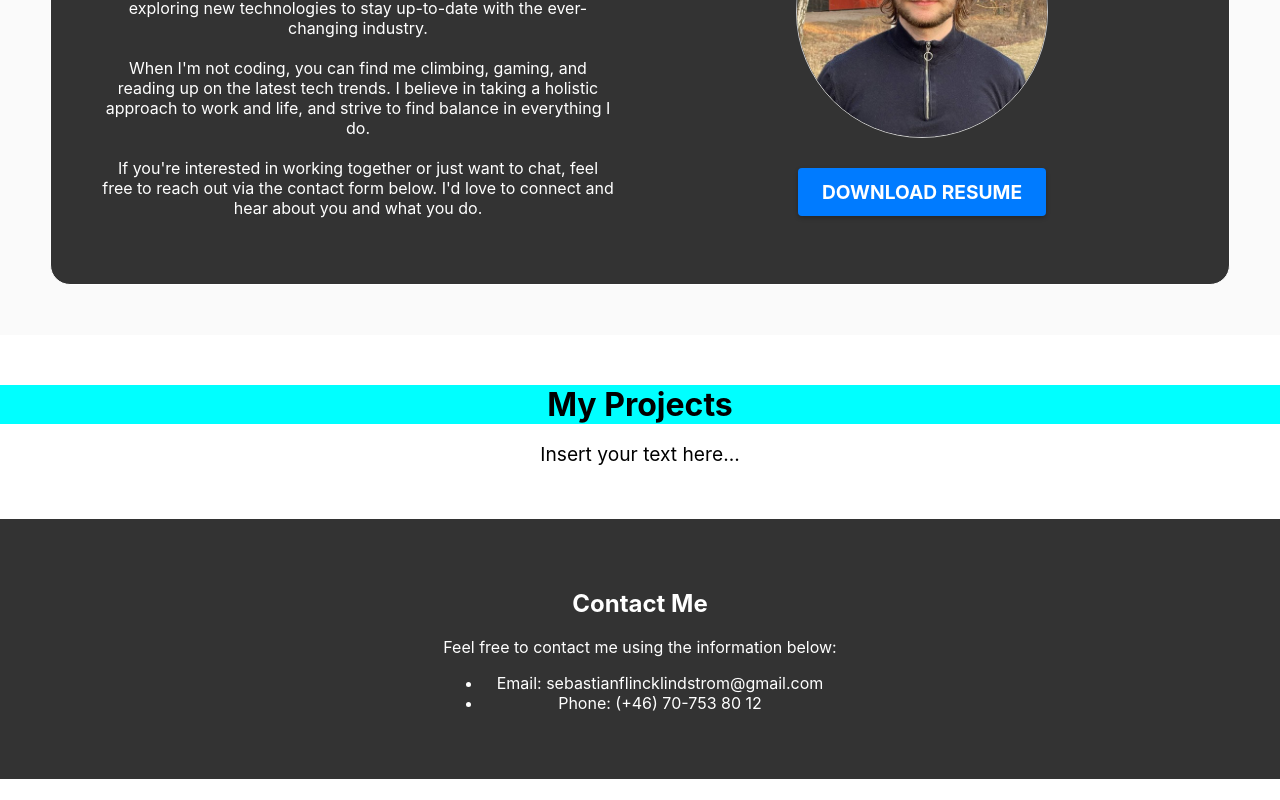
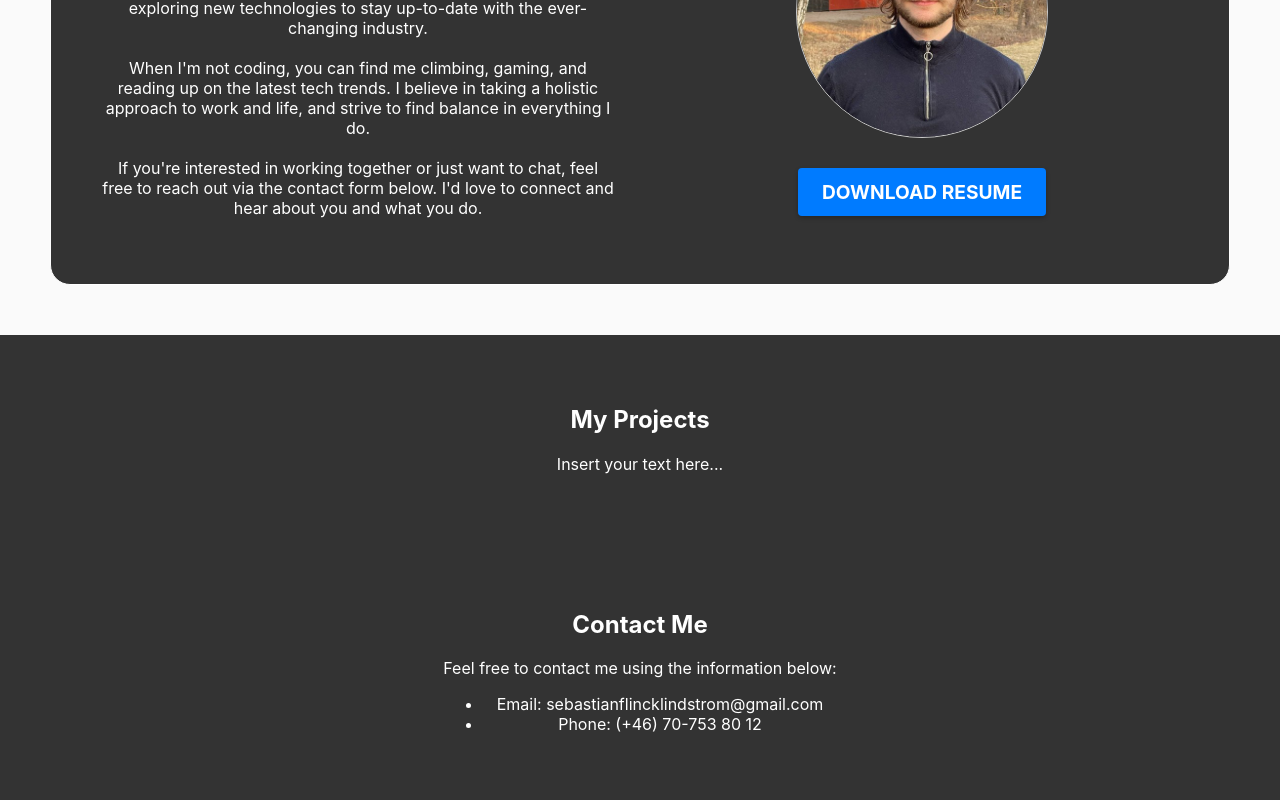
Before and after one commit to Bepso/portfolio, a React (Create React App) app in the folder portfolio/: page / in a window 1280 px wide. Shown: the part 992-1792 px from the top of the page. Before the commit the page ends 1771 px from the top, so only its background shows below. Built offline with nearby package versions, Linux system fonts and the light colour scheme.

Commit message:
Init projects section

```diff
--- a/portfolio/src/App.js
+++ b/portfolio/src/App.js
@@ -2,7 +2,7 @@ import React from 'react';
 import './App.css';
 import Header from './components/Header/Header';
 import About from './components/About/About';
-import Projects from './components/Projects';
+import Projects from './components/Projects/Projects';
 import Contact from './components/Contact/Contact';
 
 function App() {
--- a/portfolio/src/components/Projects.js
+++ /dev/null
@@ -1,12 +0,0 @@
-import React from 'react';
-
-function Projects() {
-  return (
-    <section className="Projects-section">
-      <h2>My Projects</h2>
-      <p>Insert your text here...</p>
-    </section>
-  );
-}
-
-export default Projects;
--- /dev/null
+++ b/portfolio/src/components/Projects/Projects.css
@@ -0,0 +1,13 @@
+.App-projects-parent{
+    background-color: #333;
+}
+
+.App-projects {
+    margin: 0 auto;
+    display: inline-block;
+    justify-content: center;
+    align-items: center;
+    padding: 50px;
+    background-color: #333;
+    color: white;
+  }
--- /dev/null
+++ b/portfolio/src/components/Projects/Projects.js
@@ -0,0 +1,16 @@
+import React from 'react';
+import './Projects.css'
+
+function Projects() {
+  return (
+    <div className='App-projects-parent'>
+      <section id="projects"className="App-projects">
+        <h2>My Projects</h2>
+        <p>Insert your text here...</p>
+      </section>
+    </div>
+
+  );
+}
+
+export default Projects;
```
